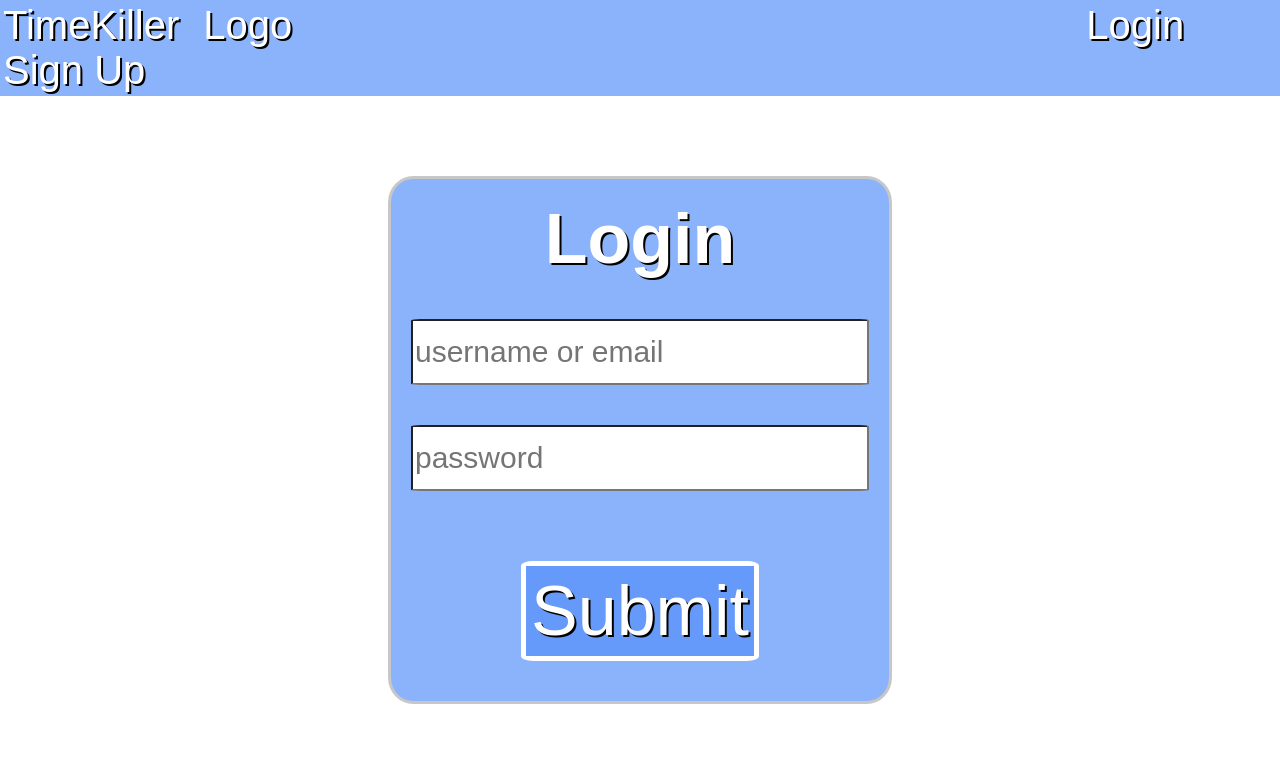
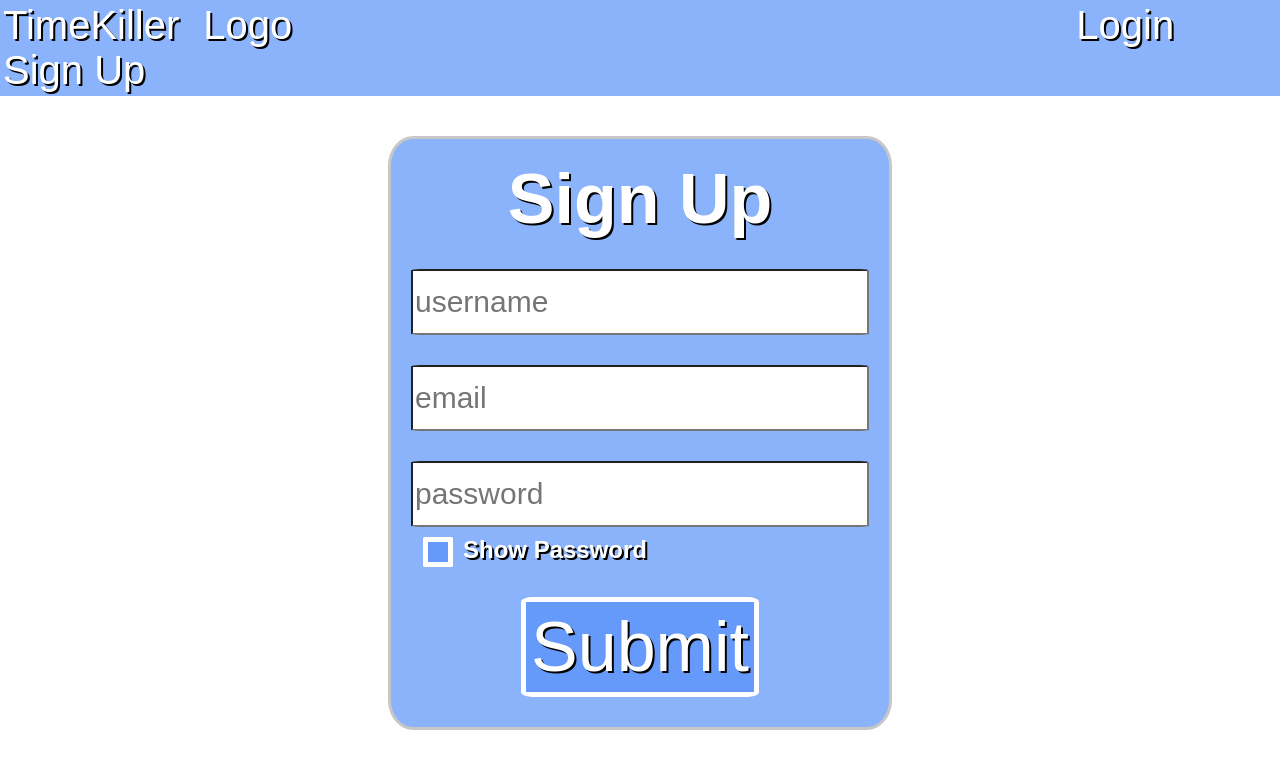
Before and after one commit to monstermania/TimeKillerCAPSTONE, a website: page views/signup.html in a window 1280 px wide. Drawn offline with Linux system fonts and the light colour scheme; a web font is replaced by a local one.

Commit message:
completed login and signup pages

```diff
--- a/views/home.css
+++ b/views/home.css
@@ -2,25 +2,35 @@
     margin:0px;
 }
 
+h1{
+    font-family: 'Galindo', sans-serif;
+    text-shadow:2px 2px rgb(0, 0, 0);
+    color:white;
+}
+
+a{
+    font-family: 'Galindo', sans-serif;
+    text-shadow:2px 2px rgb(0, 0, 0);
+    color:white;
+}
+
 nav{
-    border:3px rgb(42, 42, 51) solid;
-    background:grey;
+    border:3px rgb(139, 179, 251) solid;
+    background:rgb(139, 179, 251);
 }
 
 .navText{
-    font-family: 'Galindo', sans-serif;
     text-align:center;
     font-size:40px;
     padding-right:20px;
-    color:rgb(197, 193, 193);
 }
 
 #navSI{
-    padding-left:770px;
+    padding-left:740px;
 }
 
 #GamesTitle{
-    font-family: 'Galindo', sans-serif;
     font-size:100px;
-    color:rgb(197, 193, 193);
+    color:rgb(139, 179, 251);
+    text-shadow:black;
 }
--- a/views/signIn.css
+++ b/views/login.css
@@ -15,6 +15,14 @@ main{
 
 h1{
     font-family: 'Galindo', sans-serif;
+    text-shadow:2px 2px rgb(0, 0, 0);
+    color:white;
+}
+
+a{
+    font-family: 'Galindo', sans-serif;
+    text-shadow:2px 2px rgb(0, 0, 0);
+    color:white;
 }
 
 nav{
@@ -23,12 +31,9 @@ nav{
 }
 
 .navText{
-    font-family: 'Galindo', sans-serif;
     text-align:center;
     font-size:40px;
     padding-right:20px;
-    text-shadow:2px 2px rgb(0, 0, 0);
-    color:white;
 }
 
 #navSI{
@@ -38,8 +43,6 @@ nav{
 #loginTitle{
     text-align:center;
     font-size:70px;
-    text-shadow:2px 2px rgb(0, 0, 0);
-    color:rgb(255, 255, 255);
 }
 
 input{
@@ -66,16 +69,40 @@ input{
 }
 
 #submitButton{
-    margin-top:70px;
+    margin-top:50px;
     padding:5px;
     text-decoration: none;
-    font-family: 'Galindo', sans-serif;
-    text-shadow:2px 2px rgb(0, 0, 0);
     font-size:70px;
-    color:white;
     border:5px rgb(255, 255, 255) solid;
     border-radius:5%;
     background:rgb(101, 153, 250);
 }
 
+#showPSWBox{
+    margin-top:10px;
+    margin-right:10px;
+    text-decoration: none;
+    text-align: center;
+    font-size:20px;
+    border:5px rgb(255, 255, 255) solid;
+    border-radius:5%;
+    background:rgb(101, 153, 250);
+    line-height:1.15;
+    height:20px;
+    width:20px;
+    cursor:pointer;
+}
+
+#showPSWText{
+    margin-top:5px;
+    margin-right:210px;
+}
+
+#checkboxSection{
+    display:flex;
+    flex-direction: row;
+    align-items: center;
+    justify-content: center;
+}
+
 input:focus::-webkit-input-placeholder { color:rgb(192, 192, 192); }
--- /dev/null
+++ b/views/main.js
@@ -0,0 +1,19 @@
+//Sign up and login javascript
+
+
+function showPassword() {
+
+        var password = document.getElementById("passwordInput");
+
+        if (password.type === "password")
+        {
+          password.type = "text";
+          document.getElementById("showPSWBox").innerHTML="✓";
+        }
+
+        else
+        {
+          password.type = "password";
+          document.getElementById("showPSWBox").innerHTML="";
+        }
+}
--- /dev/null
+++ b/views/signup.css
@@ -0,0 +1,108 @@
+*{
+    margin:0px;
+}
+
+body{
+   background: white;
+}
+
+main{
+    display:flex;
+    flex-direction: column;
+    align-items: center;
+    justify-content: center;
+}
+
+h1{
+    font-family: 'Galindo', sans-serif;
+    text-shadow:2px 2px rgb(0, 0, 0);
+    color:white;
+}
+
+a{
+    font-family: 'Galindo', sans-serif;
+    text-shadow:2px 2px rgb(0, 0, 0);
+    color:white;
+}
+
+nav{
+    border:3px rgb(139, 179, 251) solid;
+    background:rgb(139, 179, 251);
+}
+
+.navText{
+    text-align:center;
+    font-size:40px;
+    padding-right:20px;
+}
+
+#navSI{
+    padding-left:760px;
+}
+
+#signupTitle{
+    text-align:center;
+    font-size:70px;
+}
+
+input{
+    height: 60px;
+    width: 450px;
+    font-size:30px;
+    font-family: 'Galindo', sans-serif;
+    color:rgb(104, 139, 168);
+    margin-top:30px;
+    border-radius:2%;
+}
+
+#box{
+    padding:20px;
+    padding-bottom:30px;
+    margin-top:40px;
+    border:3px rgb(199, 199, 199) solid;
+    border-radius:5%;
+    background:rgb(139, 179, 251);
+    display:flex;
+    flex-direction: column;
+    align-items: center;
+    justify-content: center;
+}
+
+#submitButton{
+    margin-top:30px;
+    padding:5px;
+    text-decoration: none;
+    font-size:70px;
+    border:5px rgb(255, 255, 255) solid;
+    border-radius:5%;
+    background:rgb(101, 153, 250);
+}
+
+#showPSWBox{
+    margin-top:10px;
+    margin-right:10px;
+    text-decoration: none;
+    text-align: center;
+    font-size:20px;
+    border:5px rgb(255, 255, 255) solid;
+    border-radius:5%;
+    background:rgb(101, 153, 250);
+    line-height:1.15;
+    height:20px;
+    width:20px;
+    cursor:pointer;
+}
+
+#showPSWText{
+    margin-top:5px;
+    margin-right:210px;
+}
+
+#checkboxSection{
+    display:flex;
+    flex-direction: row;
+    align-items: center;
+    justify-content: center;
+}
+
+input:focus::-webkit-input-placeholder { color:rgb(192, 192, 192); }
--- a/views/signIn.html
+++ b/views/signup.html
@@ -4,8 +4,10 @@
     <meta charset="UTF-8">
     <meta name="viewport" content="width=device-width, initial-scale=1.0">
     <meta http-equiv="X-UA-Compatible" content="ie=edge">
-    <link href="signIn.css" rel="stylesheet" type= "text/css">
+    <link href="signup.css" rel="stylesheet" type= "text/css">
     <link href="https://fonts.googleapis.com/css?family=Galindo&display=swap" rel="stylesheet">
+    <script src="main.js"></script>
+
     <title>Document</title>
 </head>
 <body>
@@ -20,14 +22,17 @@
 
             <section id="box">
 
-            <h1 id="loginTitle">Login</h1>
+            <h1 id="signupTitle">Sign Up</h1>
 
 
-            <input id="usernameInput"placeholder="username or email">
-            <input id="passwordInput"placeholder="password">
-
+            <input id="usernameInput"placeholder="username">
+            <input id="usernameInput"placeholder="email">
+            <input id="passwordInput"placeholder="password" type="password">
+            <div id="checkboxSection">
+                <a id="showPSWBox" onclick="showPassword()"></a>
+                <h1 id="showPSWText">Show Password</h1>
+            </div>
                 <a href id="submitButton">Submit</a>
-
             </section>
 
         </main>
```
Also changed, not shown: views/login.html (added, +39 -0 lines).
